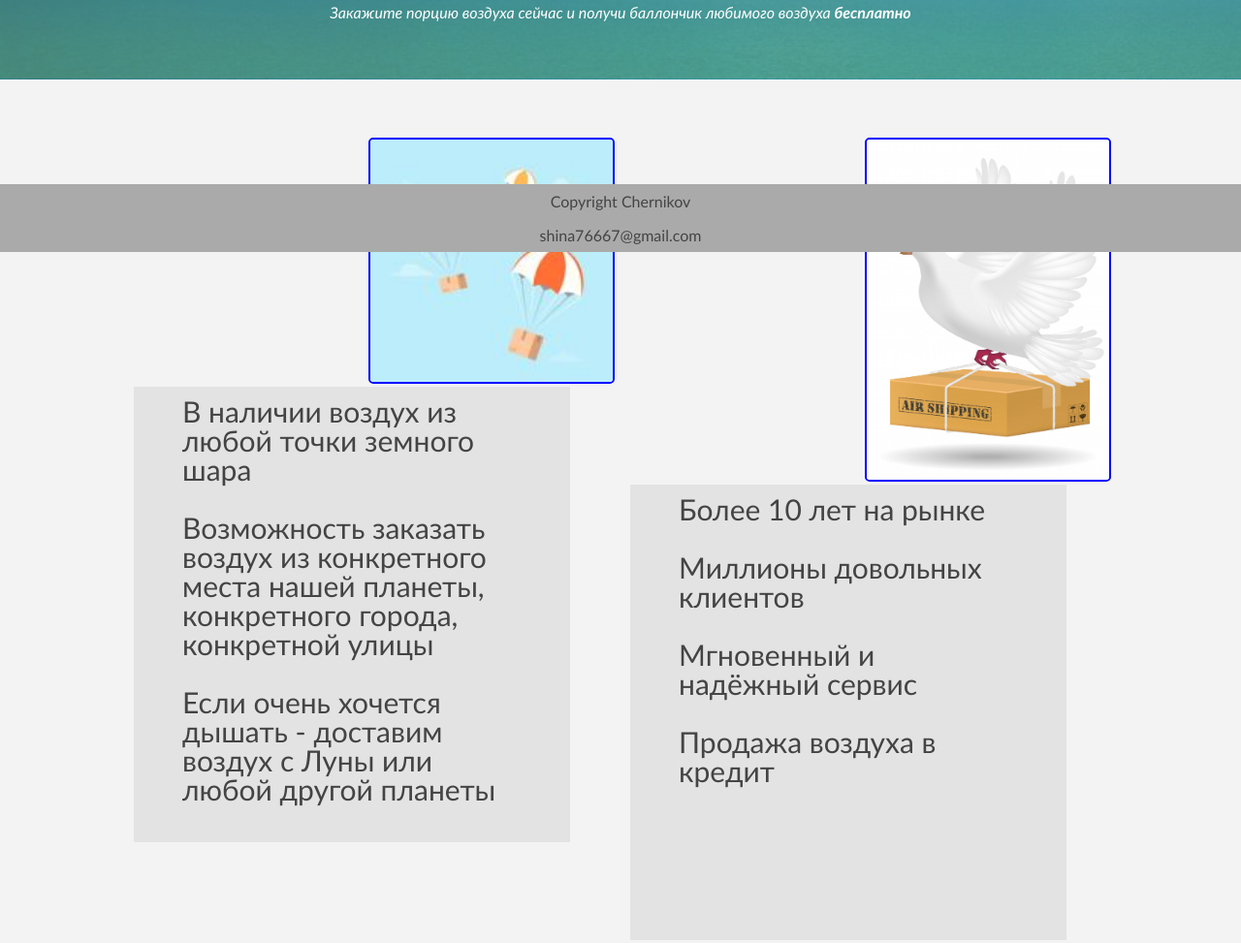
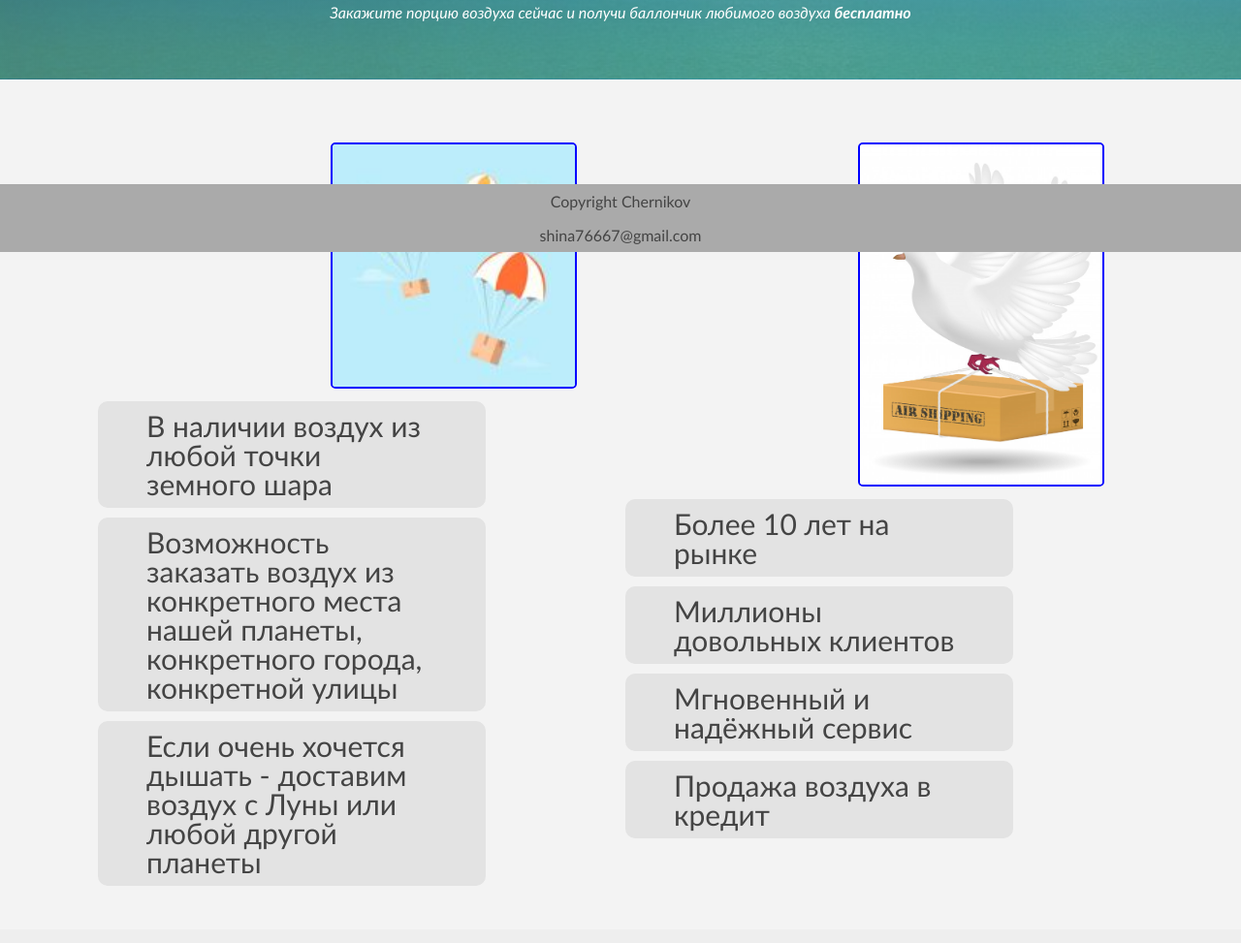
Before and after one commit to transfer76/My-landing-page, a plain HTML site: page index.html in a window 1280 px wide. Shown: the part 540-1513 px from the top of the page at 97% size. Drawn offline with Linux system fonts and the light colour scheme.

Commit message:
Update features

```diff
--- a/index.html
+++ b/index.html
@@ -66,7 +66,11 @@
         </div>
         <div class="features-item">
           <p class="text-lead">В наличии воздух из любой точки земного шара</p>
+        </div>
+        <div class="features-item">
           <p class="text-lead">Возможность заказать воздух из конкретного места нашей планеты, конкретного города, конкретной улицы</p>
+        </div>
+        <div class="features-item">
           <p class="text-lead">Если очень хочется дышать - доставим воздух с Луны или любой другой планеты</p>
         </div>
       </div>
@@ -76,8 +80,14 @@
         </div>
         <div class="features-item">
           <p class="text-lead">Более 10 лет на рынке</p>
+        </div>
+        <div class="features-item">
           <p class="text-lead">Миллионы довольных клиентов</p>
+        </div>
+        <div class="features-item">
           <p class="text-lead">Мгновенный и надёжный сервис</p>
+        </div>
+        <div class="features-item">
           <p class="text-lead">Продажа воздуха в кредит</p>
         </div>
       </div>
--- a/styles/features.css
+++ b/styles/features.css
@@ -6,17 +6,17 @@
 .features-item {
   display: inline-block;
   background: #e3e3e3;
-  max-width: 350px;
+  max-width: 300px;
   padding: 10px 50px;
-  height: 450px;
-  margin: 0 10px;
+  margin: 5px;
+  border-radius: 10px;
 }
 
 .features-image {
   display: inline-block;
   float: right;
-  width: 200px;
-  margin-right:60px;
+  padding: 0 40px;
+  margin: 5px;
 }
 
 .features-photo {
@@ -25,7 +25,3 @@
   height: auto;
   width: 250px;
 }
-
-.features-item p {
-  margin-bottom: 1em;
-}
--- a/styles/grid.css
+++ b/styles/grid.css
@@ -8,7 +8,7 @@
 }
 
 .container {
-  max-width: 80%;
+  max-width: 85%;
   margin-left: auto;
   margin-right: auto;
 }
```
